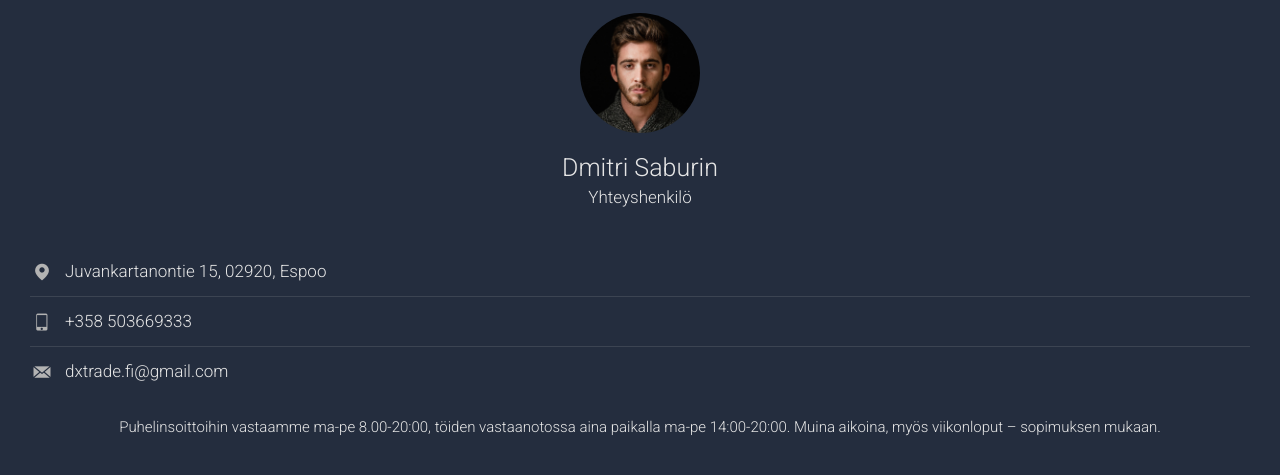
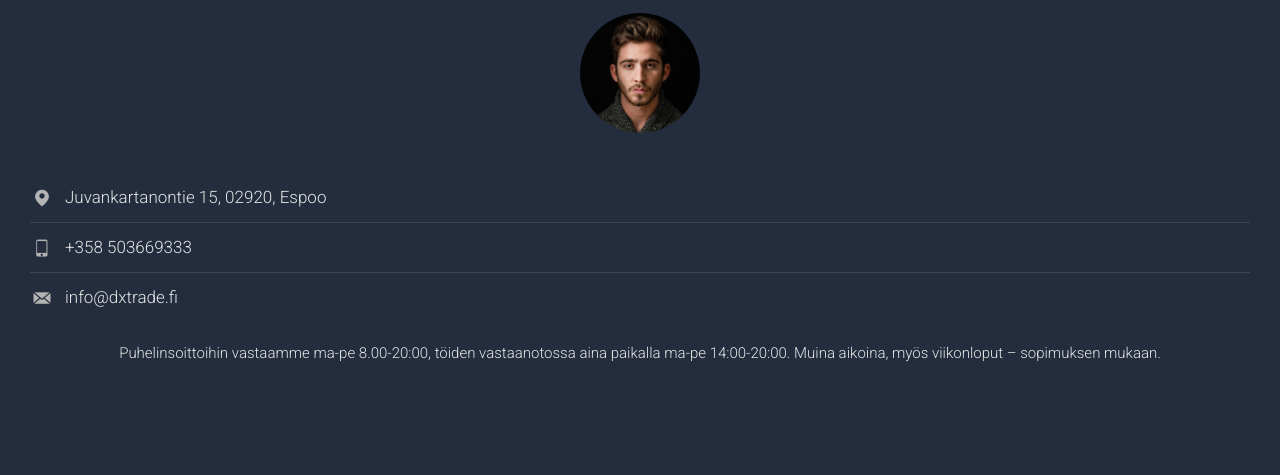
Before and after one commit to dxtradefi/website, a website: page it/contacts.html in a window 1280 px wide. Shown: the part 515-990 px from the top of the page. After the commit the page ends 955 px from the top, so only its background shows below. Drawn offline with Linux system fonts and the light colour scheme.

Commit message:
Update contacts.html

```diff
--- a/it/contacts.html
+++ b/it/contacts.html
@@ -22,8 +22,6 @@
       <figure class="contact">
         <img src="../img/yhteyshenkilo.jpg" alt="dxtrade yhteyshenkilö">
       </figure>
-      <h2 class="contact" >Dmitri Saburin</h2>
-      <h3 class="contact" >Yhteyshenkilö</h3>
       <ul class="contact-list">
         <li>
           <i class="icon-geo"></i>
@@ -35,7 +33,7 @@
         </li>
         <li>
           <i class="icon-email"></i>
-          <h3>dxtrade.fi@gmail.com</h3>
+          <h3>info@dxtrade.fi</h3>
         </li>
       </ul>
       <p class="contact">Puhelinsoittoihin vastaamme ma-pe 8.00-20:00, töiden vastaanotossa aina paikalla ma-pe 14:00-20:00. Muina aikoina, myös viikonloput – sopimuksen mukaan.</p>
```
